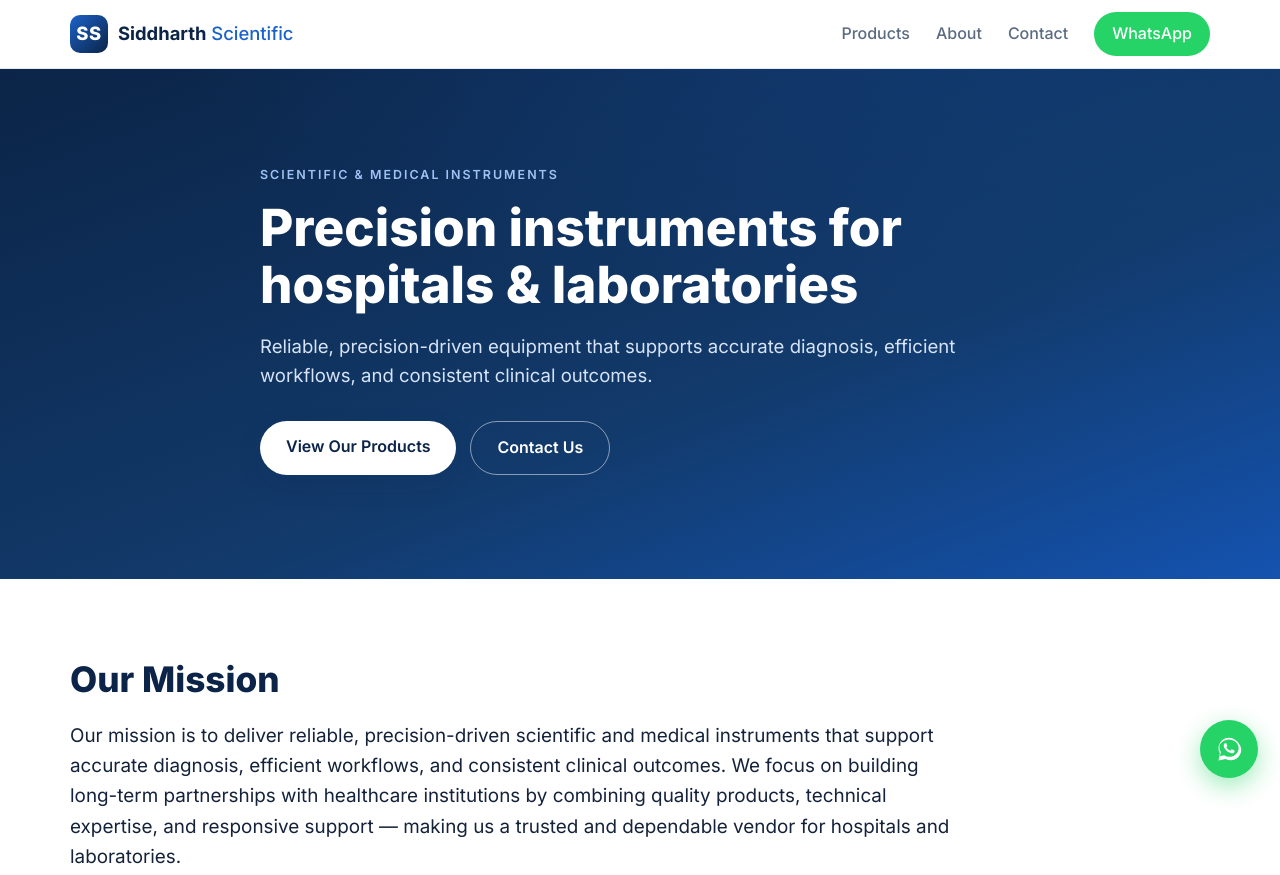
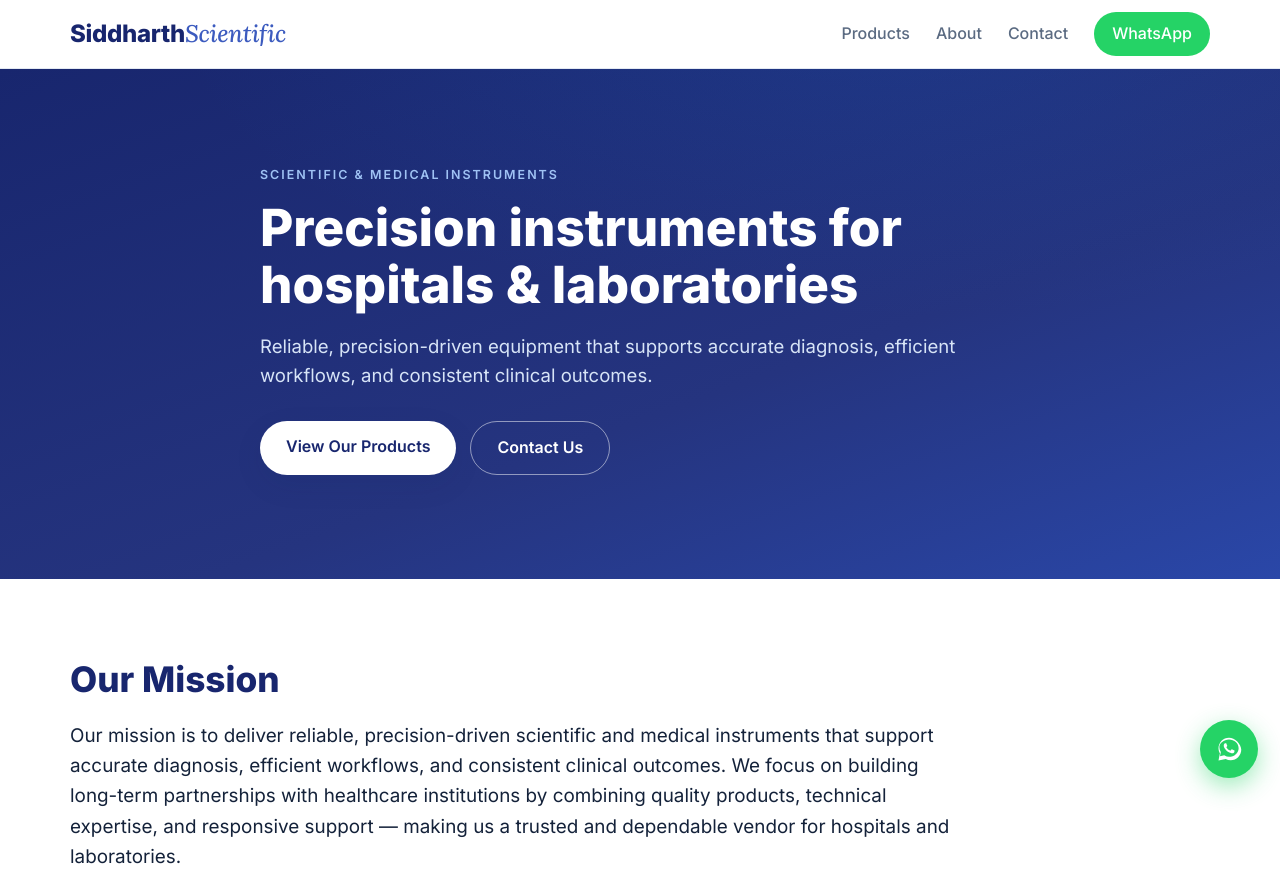
Before and after one commit to newsid2024/siddharth-scientific, a website: page public/index.html in a window 1280 px wide. Shown: the top 875 px of the page. Drawn offline with Linux system fonts and the light colour scheme.

Commit message:
Update branding to official wordmark, add address/GSTIN, fix email wrap
Replace the SS box with the SiddharthScientific wordmark (bold navy + italic
serif) and retune the theme to the royal-navy brand color. Add the Delhi
business address (Google Maps link) and GSTIN in the footer. Make the contact
email wrap cleanly before the @ instead of splitting mid-word.

```diff
--- a/public/index.html
+++ b/public/index.html
@@ -7,15 +7,14 @@
   <meta name="description" content="Siddharth Scientific supplies reliable, precision-driven scientific and medical instruments for hospitals and laboratories — incubators, laminar air flow, microscopes, cytology consumables and more." />
   <link rel="preconnect" href="https://fonts.googleapis.com" />
   <link rel="preconnect" href="https://fonts.gstatic.com" crossorigin />
-  <link href="https://fonts.googleapis.com/css2?family=Inter:wght@400;500;600;700;800&display=swap" rel="stylesheet" />
+  <link href="https://fonts.googleapis.com/css2?family=Inter:wght@400;500;600;700;800&family=Lora:ital,wght@1,500;1,600&display=swap" rel="stylesheet" />
   <link rel="stylesheet" href="/styles.css" />
 </head>
 <body>
   <header class="site-header" id="top">
     <div class="container header-inner">
       <a href="#top" class="brand">
-        <span class="brand-mark">SS</span>
-        <span class="brand-text"><strong>Siddharth</strong> Scientific</span>
+        <span class="brand-text"><strong>Siddharth</strong><em>Scientific</em></span>
       </a>
       <nav class="nav">
         <a href="#products">Products</a>
@@ -153,7 +152,11 @@
         </a>
         <a class="contact-card" href="mailto:siddharthscientific@gmail.com">
           <span class="contact-label">Email us</span>
-          <span class="contact-value email">siddharthscientific@gmail.com</span>
+          <span class="contact-value email">siddharthscientific<wbr>@gmail.com</span>
+        </a>
+        <a class="contact-card address" href="https://www.google.com/maps/search/?api=1&amp;query=Siddharth+Scientific+GD-79+Pul+Pehladpur+Charmwood+Village+Road+Badarpur+New+Delhi+110044" target="_blank" rel="noopener">
+          <span class="contact-label">Visit us</span>
+          <span class="contact-value address-value">Ground Floor, GD-79, Pul Pehladpur, Charmwood Village Road, Badarpur, South Delhi, Delhi &ndash; 110044</span>
         </a>
       </div>
     </div>
@@ -161,8 +164,8 @@
 
   <footer class="site-footer">
     <div class="container footer-inner">
-      <span class="brand"><span class="brand-mark">SS</span><span class="brand-text"><strong>Siddharth</strong> Scientific</span></span>
-      <p>&copy; <span id="year"></span> Siddharth Scientific. Scientific &amp; medical instruments for hospitals and laboratories.</p>
+      <span class="brand"><span class="brand-text"><strong>Siddharth</strong><em>Scientific</em></span></span>
+      <p>&copy; <span id="year"></span> Siddharth Scientific. Scientific &amp; medical instruments for hospitals and laboratories.<br />GSTIN: 07AVZPK1943Q1ZK &nbsp;|&nbsp; State: Delhi (Code 07)</p>
     </div>
   </footer>
 
--- a/public/styles.css
+++ b/public/styles.css
@@ -1,9 +1,9 @@
 :root {
-  --navy: #0b2447;
-  --navy-700: #123a6b;
-  --blue: #1b62c9;
-  --blue-600: #1453b0;
-  --sky: #e8f1fd;
+  --navy: #18266e;
+  --navy-700: #25347f;
+  --blue: #3c5bbf;
+  --blue-600: #2a47a8;
+  --sky: #eaeffb;
   --ink: #14223a;
   --muted: #5b6b82;
   --line: #e3e9f2;
@@ -52,20 +52,20 @@ a { color: inherit; text-decoration: none; }
   gap: 12px;
   height: 68px;
 }
-.brand { display: flex; align-items: center; gap: 10px; font-size: 1.15rem; min-width: 0; }
-.brand-mark {
-  display: grid;
-  place-items: center;
-  width: 38px; height: 38px;
-  flex: 0 0 auto;
-  border-radius: 10px;
-  background: linear-gradient(135deg, var(--blue), var(--navy));
-  color: #fff;
-  font-weight: 800;
-  letter-spacing: 0.5px;
+.brand { display: inline-flex; align-items: baseline; font-size: 1.5rem; min-width: 0; line-height: 1; }
+.brand-text {
+  white-space: nowrap;
+  overflow: hidden;
+  text-overflow: ellipsis;
+  letter-spacing: -0.3px;
 }
-.brand-text strong { color: var(--navy); }
-.brand-text { color: var(--blue); font-weight: 500; white-space: nowrap; overflow: hidden; text-overflow: ellipsis; }
+.brand-text strong { color: var(--navy); font-weight: 800; }
+.brand-text em {
+  font-family: 'Lora', Georgia, 'Times New Roman', serif;
+  font-style: italic;
+  font-weight: 500;
+  color: var(--blue);
+}
 .nav { display: flex; align-items: center; gap: 26px; flex: 0 0 auto; }
 .nav a { color: var(--muted); font-weight: 500; transition: color .2s; }
 .nav a:hover { color: var(--navy); }
@@ -208,13 +208,15 @@ section { padding: 72px 0; }
 .contact-card.whatsapp { background: var(--wa); border-color: var(--wa); color: #fff; }
 .contact-label { font-size: 0.85rem; text-transform: uppercase; letter-spacing: 1px; opacity: 0.85; }
 .contact-value { font-size: 1.3rem; font-weight: 700; min-width: 0; overflow-wrap: anywhere; }
-.contact-value.email { font-size: 1.05rem; }
+.contact-value.email { font-size: 0.98rem; overflow-wrap: break-word; word-break: normal; }
+.contact-value.address-value { font-size: 1rem; font-weight: 600; line-height: 1.5; }
+.contact-card.address { grid-column: 1 / -1; }
 
 /* Footer */
 .site-footer { background: var(--navy); color: #c8d6ec; padding: 40px 0; }
 .footer-inner { display: flex; align-items: center; justify-content: space-between; gap: 18px; flex-wrap: wrap; }
 .site-footer .brand-text strong { color: #fff; }
-.site-footer .brand-text { color: #9fc2f4; }
+.site-footer .brand-text em { color: #aebff0; }
 .site-footer p { margin: 0; font-size: 0.92rem; }
 
 /* Product modal */
@@ -322,8 +324,7 @@ section { padding: 72px 0; }
 
 @media (max-width: 420px) {
   .header-inner { height: 60px; }
-  .brand { font-size: 1rem; gap: 8px; }
-  .brand-mark { width: 32px; height: 32px; }
+  .brand { font-size: 1.2rem; }
   .nav-cta { padding: 8px 14px; font-size: 0.9rem; }
   .hero h1 { font-size: 1.85rem; }
   .hero-sub { font-size: 1.04rem; }
```
